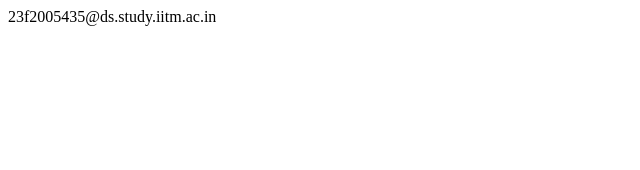
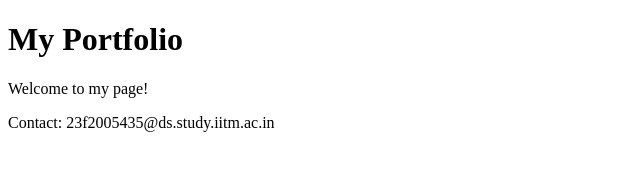
Before and after one commit to divijaiwanth/IITM-GA0, a website: page index.html in a window 1280 px wide. Shown: the whole page, without its empty margins (0-640 px from the left). Drawn offline with Linux system fonts and the light colour scheme.

Commit message:
changes for portfolio

```diff
--- a/index.html
+++ b/index.html
@@ -1,8 +1,12 @@
-<html>
-    <head>
-        <title>This is a demo page</title>
-    </head>
-    <body>
-        <!--email_off-->23f2005435@ds.study.iitm.ac.in<!--/email_off-->
-    </body>
+<!DOCTYPE html>
+<html lang="en">
+<head>
+  <meta charset="UTF-8">
+  <title>My Portfolio</title>
+</head>
+<body>
+  <h1>My Portfolio</h1>
+  <p>Welcome to my page!</p>
+  <p>Contact: <!--email_off-->23f2005435@ds.study.iitm.ac.in<!--/email_off--></p>
+</body>
 </html>
```
